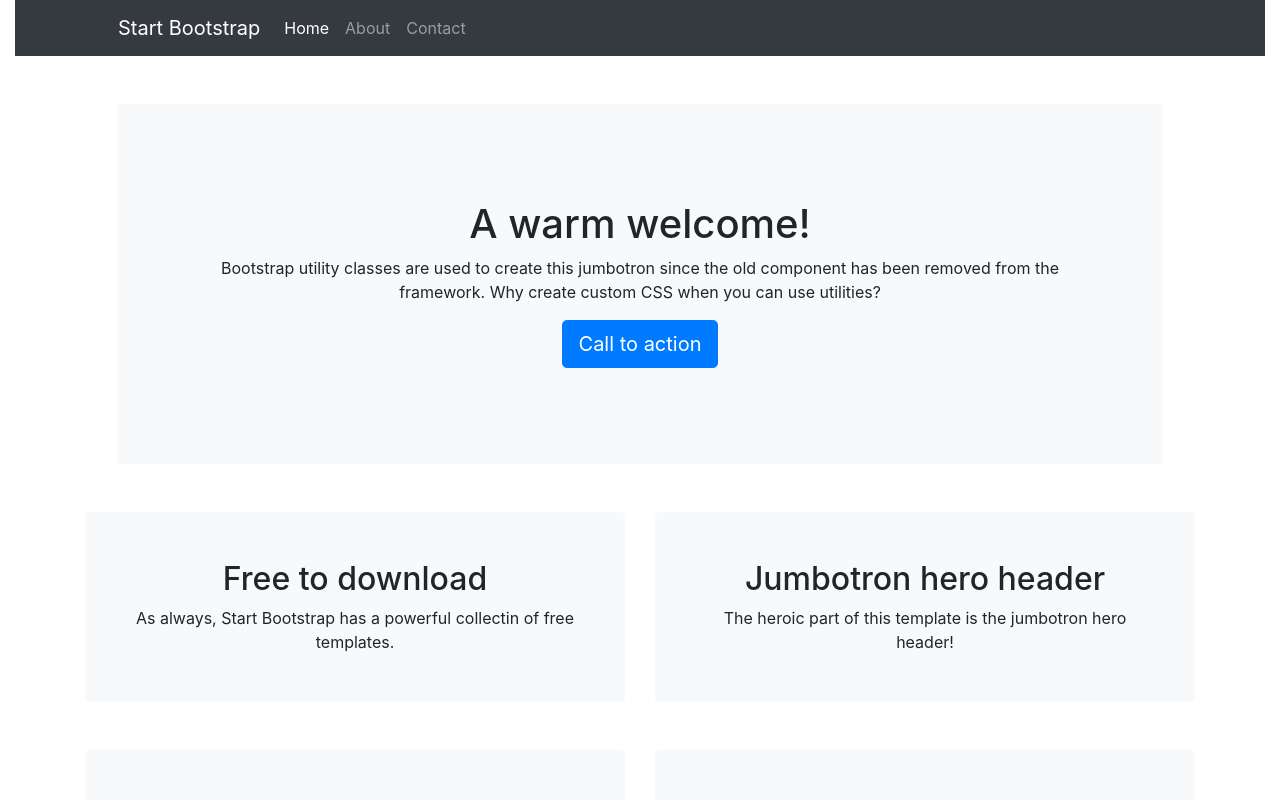
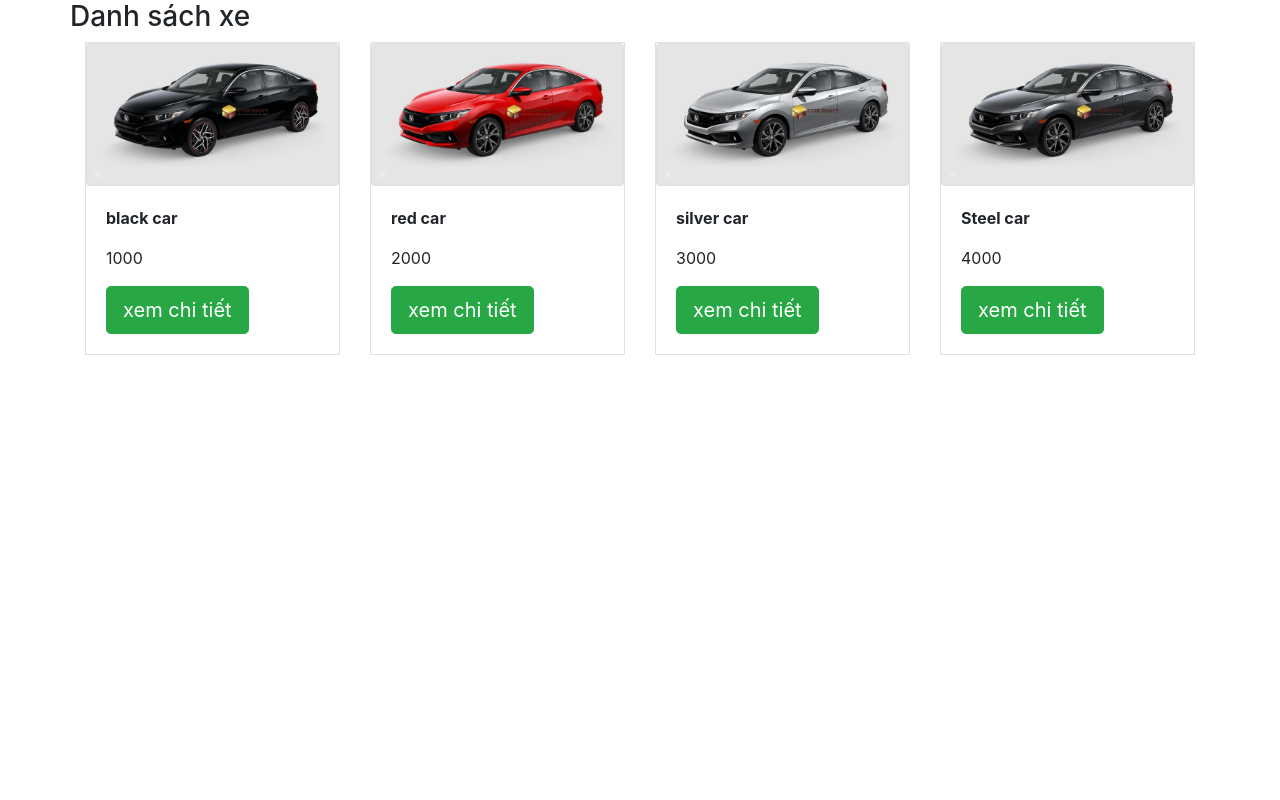
Before and after one commit to trannhon70/Fe66_TranXuanNhon_Creact_js, a React (Create React App) app: page / in a window 1280 px wide. Shown: the top 800 px of the page. Built offline with nearby package versions, Linux system fonts and the light colour scheme.

Commit message:
bai tap xem chi tiet xe

```diff
--- a/src/App.js
+++ b/src/App.js
@@ -147,7 +147,7 @@ function App() { //Component gốc của ứng dụng
         {/* <DemoComponent/>
         <DemoFComponent/>
         <BaiTapComponent/> */}
-        <BaiTapLayoutBoostrap/>
+        {/* <BaiTapLayoutBoostrap/> */}
         {/* <Databinding/> */}
         {/* <DataBindingReactFunc/> */}
         {/* <HandleEvent/> */}
@@ -158,7 +158,7 @@ function App() { //Component gốc của ứng dụng
         {/* <DemoXemChiTiet/> */}
         {/* <ProductList arrProduct={arrProduct}/> */}
         {/* <BaiTapChonKinh/> */}
-        {/* <ExerciseCarStore/> */}
+        <ExerciseCarStore/>
 
     </div>
   );
--- a/src/BaiTapXemChiTietXe/ProductItem.js
+++ b/src/BaiTapXemChiTietXe/ProductItem.js
@@ -2,9 +2,24 @@ import React, { Component } from 'react'
 
 export default class ProductItem extends Component {
     render() {
+        let {sp}=this.props;
         return (
-            <div>
-                aa
+            <div className="border">
+               <div className="card bg-white text-dark">
+                    <img src={sp.img} alt="..."/>
+                </div>
+                <div className="card-body">
+                    <p className="font-weight-bold">{sp.name}</p>
+                    <p>{sp.price}</p>
+                    <button onClick={() => {
+                        //Định nghĩa sự kiện click trên mỗi sản phẩm
+                        this.props.xemChiTiet(sp);
+
+                    }} type="button" className="btn btn-success btn-lg" data-toggle="modal" data-target="#modelId">
+                        xem chi tiết
+                    </button>
+                </div>
+
             </div>
         )
     }
--- a/src/BaiTapXemChiTietXe/ProductList.js
+++ b/src/BaiTapXemChiTietXe/ProductList.js
@@ -2,23 +2,61 @@ import React, { Component } from 'react'
 import ProductItem from './ProductItem';
 export default class ProductList extends Component {
     mangSanPham = [
-        { id: 1, name: 'black car', img: './images/products/black-car.jpg', price: 1000 },
-        { id: 2, name: 'red car', img: './images/products/red-car.jpg', price: 2000 },
-        { id: 3, name: 'silver car', img: './images/products/silver-car.jpg', price: 3000 },
-        { id: 4, name: 'Steel car', img: './images/products/steel-car.jpg', price: 4000 }
+        { id: 1, name: 'black car', img: './img/CarBasic/products/black-car.jpg', price: 1000 },
+        { id: 2, name: 'red car', img: './img/CarBasic/products/red-car.jpg', price: 2000 },
+        { id: 3, name: 'silver car', img: './img/CarBasic/products/silver-car.jpg', price: 3000 },
+        { id: 4, name: 'Steel car', img: './img/CarBasic/products/steel-car.jpg', price: 4000 }
     ];
     state = {
-        sanPhamChiTiet:{ id: 4, name: 'Steel car', img: './images/products/steel-car.jpg', price: 4000 }
+        sanPhamChiTiet:{ id: 4, name: 'Steel car', img: './img/CarBasic/products/steel-car.jpg', price: 4000 }
 
     }
+    xemChiTiet = (sanPhamDuocClick)=>{
+        console.log('sanPhamDuocClick',sanPhamDuocClick);
+        this.setState({
+            sanPhamChiTiet:sanPhamDuocClick
+        })
+    }
+    renderSanPham=()=>{
+        return this.mangSanPham.map((sanPham,index)=>{
+            return <div className="col-3" key={index}>
+                <ProductItem sp={sanPham} xemChiTiet={this.xemChiTiet}/>
 
+            </div>
+        })
+    }
     render() {
+        let {sanPhamChiTiet}=this.state;
         return (
             <div className ="container">
                 <div className="row">
-                    <ProductItem/>
-                    <ProductItem/>
-                    <ProductItem/>
+                    {this.renderSanPham()}
+                </div>
+                <div>
+                    {/* Button trigger modal */}
+                    {/* <button type="button" className="btn btn-primary btn-lg" data-toggle="modal" data-target="#modelId">
+                        Launch
+                    </button> */}
+                    {/* Modal */}
+                    <div className="modal fade" id="modelId" tabIndex={-1} role="dialog" aria-labelledby="modelTitleId" aria-hidden="true">
+                        <div className="modal-dialog" role="document">
+                            <div className="modal-content">
+                                <div className="modal-header">
+                                    <h5 className="modal-title">{sanPhamChiTiet.name}</h5>
+                                    <button type="button" className="close" data-dismiss="modal" aria-label="Close">
+                                        <span aria-hidden="true">×</span>
+                                    </button>
+                                </div>
+                                <div className="modal-body">
+                                   <img src={sanPhamChiTiet.img} height={200} width={465} alt="..."/>
+                                </div>
+                                <div className="modal-footer">
+                                    <button type="button" className="btn btn-secondary" data-dismiss="modal">Close</button>
+                                    <button type="button" className="btn btn-primary">Save</button>
+                                </div>
+                            </div>
+                        </div>
+                    </div>
                 </div>
             </div>
         )
```
